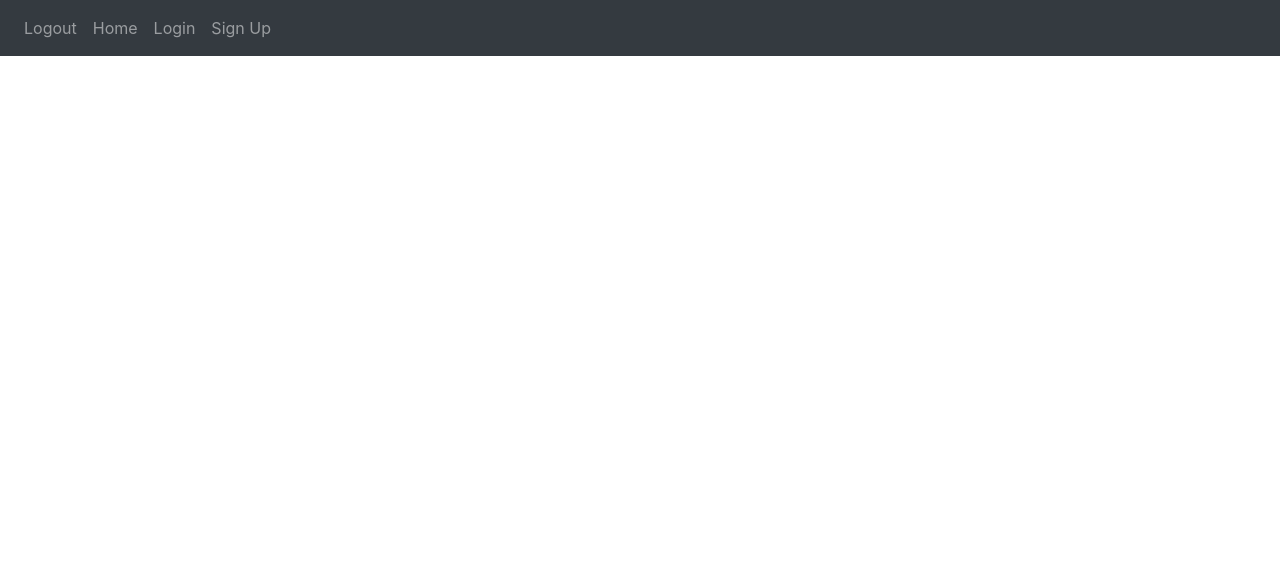
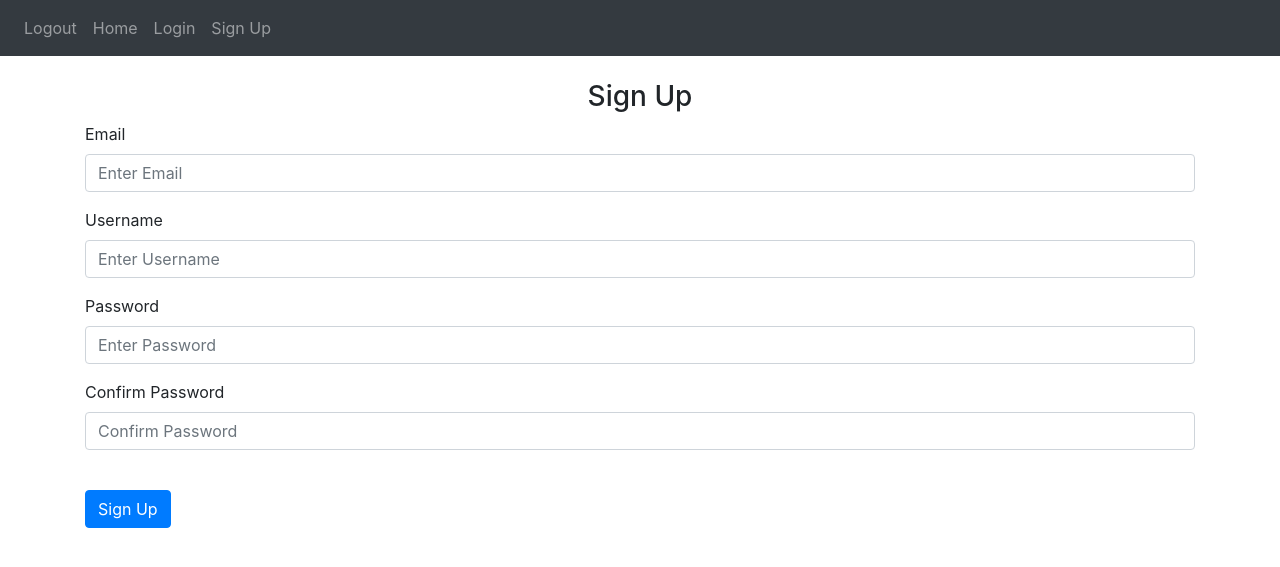
Before and after one commit to denizzsarierr/flaskgroupproject, a Flask app: page /sign-up in a window 1280 px wide. Shown: the top 567 px of the page. Run offline with Flask 3, Linux system fonts and the light colour scheme; some libraries are stand-ins or nearby versions.

Commit message:
Signup function created

```diff
--- a/website/auth.py
+++ b/website/auth.py
@@ -1,8 +1,10 @@
 #User Loggin and Signup - Authorization
 from flask import Blueprint,render_template,request,flash,redirect,url_for
-from .models import User
+from .models import User,db
 from werkzeug.security import generate_password_hash,check_password_hash
-from flask_login import login_user,current_user
+from flask_login import login_user,login_required,logout_user,current_user
+from . import models
+
 
 
 auth = Blueprint("auth",__name__)
@@ -16,7 +18,7 @@ def login():
     if request.method == "POST":
 
         username = form.get('username')
-        password = form.get('password')
+        password = form.get('password1')
 
         user = User.query.filter_by(username = username).first()
 
@@ -41,10 +43,30 @@ def login():
 
 
 
-@auth.route("/sign-up",methods = ["GET","POST"])
-def signup():
+@auth.route('/sign-up',methods = ["GET","POST"])
+def sign_up():
 
-    return render_template('signup.html')
+    form = request.form
+
+    if request.method == "POST":
+        email = form.get("email")
+        username = form.get("username")
+        password1 = form.get("password1")
+        password2 = form.get("password2")
+
+        if len(email) > 0 and len(username) > 0 and len(password1) > 0 and len(password2) > 0:
+            new_user = models.User(email=email,username=username,password = generate_password_hash(password1,method='pbkdf2:sha256'))
+            db.session.add(new_user)
+            db.session.commit()
+            login_user(new_user,remember=True)
+            flash("Account Created",category="success")
+            return redirect(url_for('views.home'))
+
+
+
+
+
+    return render_template('signup.html',user = current_user)
 
 @auth.route('/logout')
 def logout():
--- a/website/templates/home.html
+++ b/website/templates/home.html
@@ -1,3 +1,2 @@
 <!-- Home Page HTML Structure -->
 {% extends "base.html" %} {% block title %} Home {% endblock title %}
-Home
--- a/website/templates/signup.html
+++ b/website/templates/signup.html
@@ -1,3 +1,51 @@
-<!-- Signup Page HTML Structure -->
-{% extends "base.html" %} {% block title %} Signup {% endblock title
-%}
+{% extends "base.html" %} {% block title %} Sign Up {% endblock title
+    %} {% block content %}
+
+    <form method="POST">
+      <br />
+      <h3 style="text-align: center">Sign Up</h3>
+      <div class="form-group">
+        <label for="email">Email</label>
+        <input
+          type="email"
+          class="form-control"
+          name="email"
+          id="email"
+          placeholder="Enter Email"
+        />
+      </div>
+      <div class="form-group">
+        <label for="username">Username</label>
+        <input
+          type="username"
+          class="form-control"
+          name="username"
+          id="username"
+          placeholder="Enter Username"
+        />
+      </div>
+      <div class="form-group">
+        <label for="password1">Password</label>
+        <input
+          type="password"
+          class="form-control"
+          name="password1"
+          id="password1"
+          placeholder="Enter Password"
+        />
+      </div>
+      <div class="form-group">
+        <label for="password2">Confirm Password</label>
+        <input
+          type="password"
+          class="form-control"
+          name="password2"
+          id="password2"
+          placeholder="Confirm Password"
+        />
+      </div>
+      <br />
+      <button type="submit" class="btn btn-primary">Sign Up</button>
+    </form>
+
+    {% endblock content %}
```
Also changed, not shown: website/__init__.py (+17 -1 lines), instance/database.db (added).
